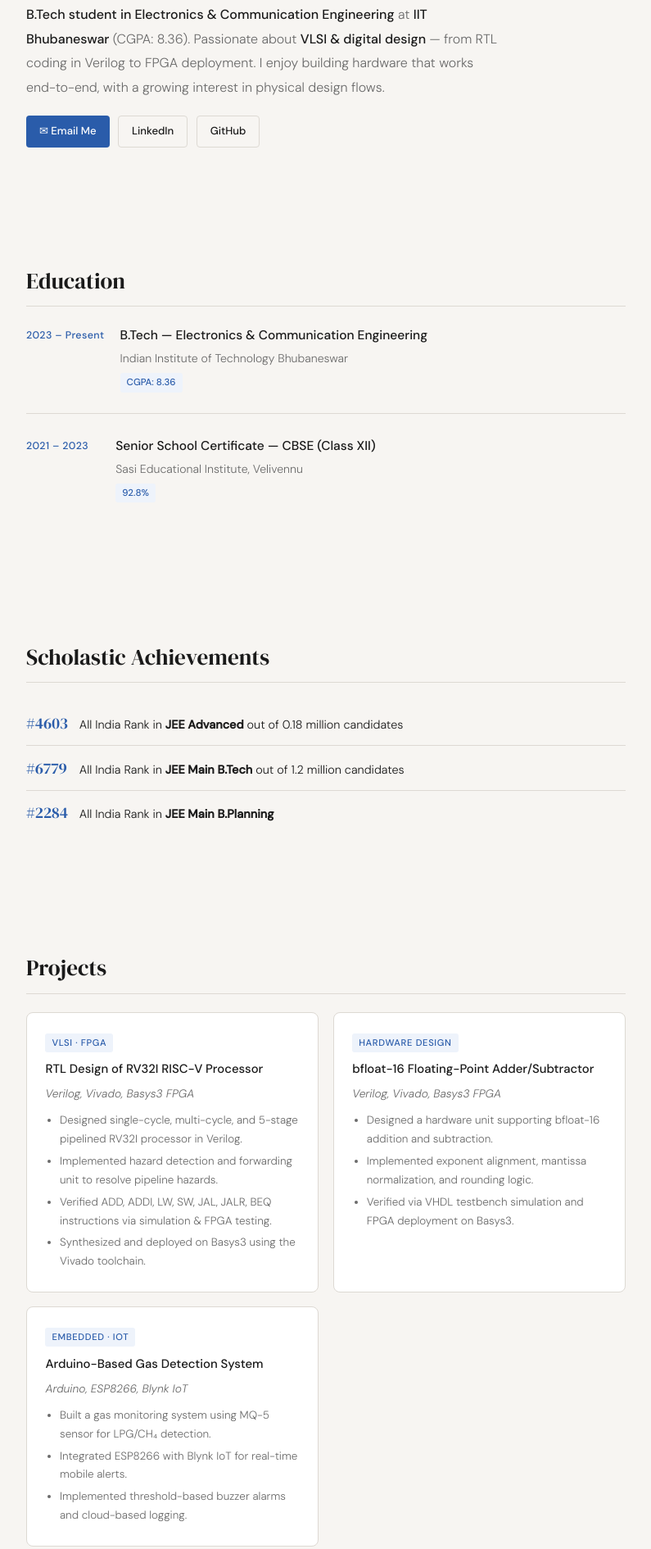
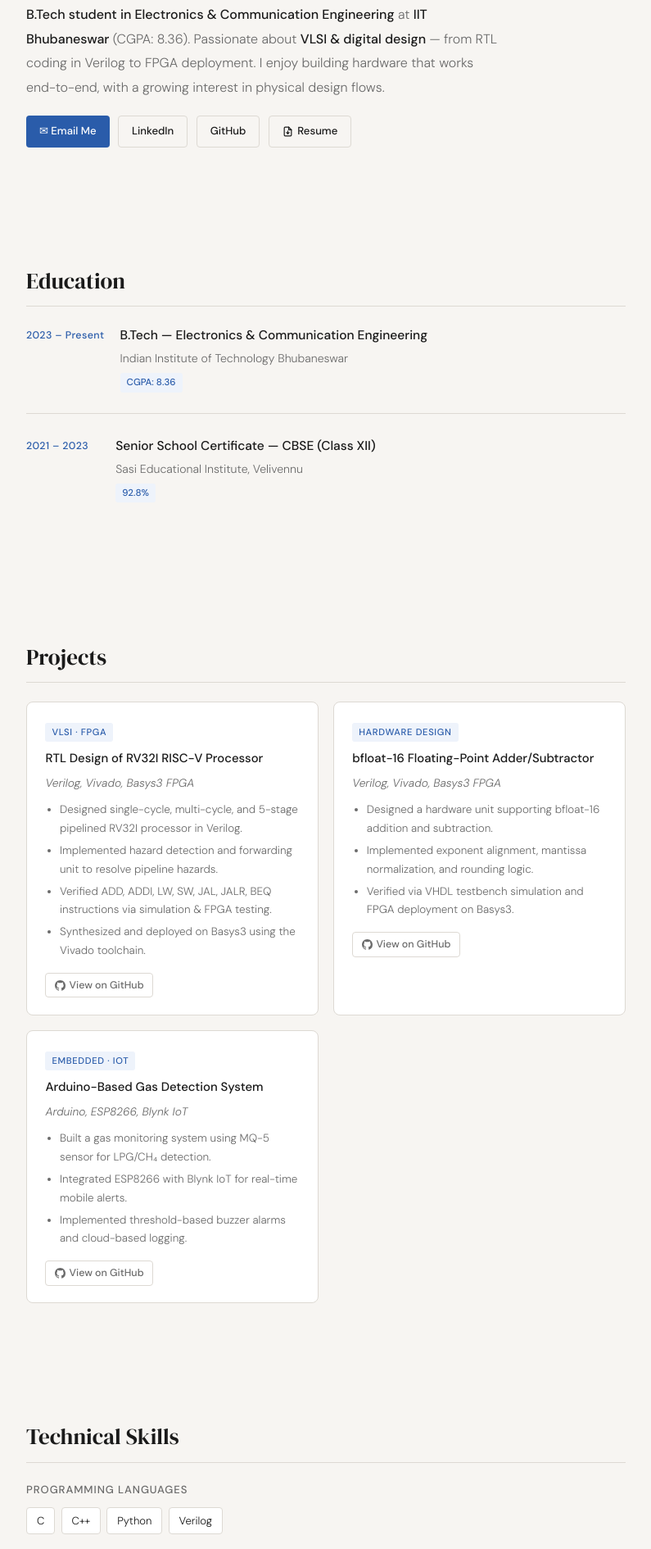
Before and after one commit to mohith6929/mohith6929.github.io, a plain HTML site: page index.html in a window 1280 px wide. Shown: the part 273-2163 px from the top of the page at 82% size, without its empty margins (242-1037 px from the left). Drawn offline with Linux system fonts and the light colour scheme.

Commit message:
added resume

```diff
--- a/index.html
+++ b/index.html
@@ -1,9 +1,9 @@
 <!DOCTYPE html>
 <html lang="en">
 <head>
-  <meta name="google-site-verification" content="uXdyasDzyXT3o-V6MEax5t4R5ZycYIDWDz2bCM5eoFo" />
   <meta charset="UTF-8" />
   <meta name="viewport" content="width=device-width, initial-scale=1.0"/>
+  <meta name="google-site-verification" content="uXdyasDzyXT3o-V6MEax5t4R5ZycYIDWDz2bCM5eoFo" />
   <title>Mohith Chowdary — ECE @ IIT Bhubaneswar</title>
   <link href="https://fonts.googleapis.com/css2?family=DM+Serif+Display&family=DM+Sans:ital,wght@0,300;0,400;0,500;1,300&display=swap" rel="stylesheet"/>
   <style>
@@ -83,6 +83,8 @@
     .card p { font-size: 0.86rem; margin: 0 0 0.6rem; }
     .card ul { padding-left: 1.1rem; }
     .card ul li { font-size: 0.84rem; color: var(--muted); margin-bottom: 0.25rem; }
+    .card-gh { display: inline-flex; align-items: center; gap: 0.3rem; margin-top: 0.7rem; font-size: 0.78rem; font-weight: 500; color: var(--muted); text-decoration: none; border: 1px solid var(--border); border-radius: 4px; padding: 0.22rem 0.65rem; transition: all 0.2s; }
+    .card-gh:hover { color: var(--accent); border-color: var(--accent); }
 
     .skills-block { margin-bottom: 1.4rem; }
     .skills-block h3 { font-size: 0.82rem; color: var(--muted); text-transform: uppercase; letter-spacing: 0.07em; margin-bottom: 0.6rem; }
@@ -147,8 +149,12 @@
     </p>
     <div class="hero-links">
       <a href="mailto:mohithchowdary6929@gmail.com" class="btn btn-primary">✉ Email Me</a>
-      <a href="https://www.linkedin.com/in/mohith-chowdary-053256307/" class="btn btn-outline" target="_blank">LinkedIn</a>
+      <a href="https://linkedin.com/in/Mohith-Chowdary" class="btn btn-outline" target="_blank">LinkedIn</a>
       <a href="https://github.com/mohith6929" class="btn btn-outline" target="_blank">GitHub</a>
+      <a href="Mohith_Chowdary.pdf" class="btn btn-outline" target="_blank" download="Mohith_Chowdary_Resume.pdf">
+        <svg width="13" height="13" viewBox="0 0 24 24" fill="none" stroke="currentColor" stroke-width="2.2" stroke-linecap="round" stroke-linejoin="round"><path d="M14 2H6a2 2 0 0 0-2 2v16a2 2 0 0 0 2 2h12a2 2 0 0 0 2-2V8z"/><polyline points="14 2 14 8 20 8"/><line x1="12" y1="11" x2="12" y2="17"/><polyline points="9 14 12 17 15 14"/></svg>
+        Resume
+      </a>
     </div>
   </section>
 
@@ -173,16 +179,6 @@
     </div>
   </section>
 
-  <!-- ACHIEVEMENTS -->
-  <section id="achievements" class="fade-in">
-    <h2>Scholastic Achievements</h2>
-    <ul class="ach-list">
-      <li><span class="ach-rank">#4603</span><span>All India Rank in <strong>JEE Advanced</strong> out of 0.18 million candidates</span></li>
-      <li><span class="ach-rank">#6779</span><span>All India Rank in <strong>JEE Main B.Tech</strong> out of 1.2 million candidates</span></li>
-      <li><span class="ach-rank">#2284</span><span>All India Rank in <strong>JEE Main B.Planning</strong></span></li>
-    </ul>
-  </section>
-
   <!-- PROJECTS -->
   <section id="projects" class="fade-in">
     <h2>Projects</h2>
@@ -198,6 +194,10 @@
           <li>Verified ADD, ADDI, LW, SW, JAL, JALR, BEQ instructions via simulation &amp; FPGA testing.</li>
           <li>Synthesized and deployed on Basys3 using the Vivado toolchain.</li>
         </ul>
+        <a href="https://github.com/mohith6929/RISC-V-Processor" class="card-gh" target="_blank">
+          <svg width="13" height="13" viewBox="0 0 24 24" fill="currentColor"><path d="M12 0C5.37 0 0 5.37 0 12c0 5.31 3.435 9.795 8.205 11.385.6.105.825-.255.825-.57 0-.285-.015-1.23-.015-2.235-3.015.555-3.795-.735-4.035-1.41-.135-.345-.72-1.41-1.23-1.695-.42-.225-1.02-.78-.015-.795.945-.015 1.62.87 1.845 1.23 1.08 1.815 2.805 1.305 3.495.99.105-.78.42-1.305.765-1.605-2.67-.3-5.46-1.335-5.46-5.925 0-1.305.465-2.385 1.23-3.225-.12-.3-.54-1.53.12-3.18 0 0 1.005-.315 3.3 1.23.96-.27 1.98-.405 3-.405s2.04.135 3 .405c2.295-1.56 3.3-1.23 3.3-1.23.66 1.65.24 2.88.12 3.18.765.84 1.23 1.905 1.23 3.225 0 4.605-2.805 5.625-5.475 5.925.435.375.81 1.095.81 2.22 0 1.605-.015 2.895-.015 3.3 0 .315.225.69.825.57A12.02 12.02 0 0 0 24 12c0-6.63-5.37-12-12-12z"/></svg>
+          View on GitHub
+        </a>
       </div>
 
       <div class="card">
@@ -209,6 +209,10 @@
           <li>Implemented exponent alignment, mantissa normalization, and rounding logic.</li>
           <li>Verified via VHDL testbench simulation and FPGA deployment on Basys3.</li>
         </ul>
+        <a href="https://github.com/mohith6929/bfloat16-adder-subtractor" class="card-gh" target="_blank">
+          <svg width="13" height="13" viewBox="0 0 24 24" fill="currentColor"><path d="M12 0C5.37 0 0 5.37 0 12c0 5.31 3.435 9.795 8.205 11.385.6.105.825-.255.825-.57 0-.285-.015-1.23-.015-2.235-3.015.555-3.795-.735-4.035-1.41-.135-.345-.72-1.41-1.23-1.695-.42-.225-1.02-.78-.015-.795.945-.015 1.62.87 1.845 1.23 1.08 1.815 2.805 1.305 3.495.99.105-.78.42-1.305.765-1.605-2.67-.3-5.46-1.335-5.46-5.925 0-1.305.465-2.385 1.23-3.225-.12-.3-.54-1.53.12-3.18 0 0 1.005-.315 3.3 1.23.96-.27 1.98-.405 3-.405s2.04.135 3 .405c2.295-1.56 3.3-1.23 3.3-1.23.66 1.65.24 2.88.12 3.18.765.84 1.23 1.905 1.23 3.225 0 4.605-2.805 5.625-5.475 5.925.435.375.81 1.095.81 2.22 0 1.605-.015 2.895-.015 3.3 0 .315.225.69.825.57A12.02 12.02 0 0 0 24 12c0-6.63-5.37-12-12-12z"/></svg>
+          View on GitHub
+        </a>
       </div>
 
       <div class="card">
@@ -220,9 +224,11 @@
           <li>Integrated ESP8266 with Blynk IoT for real-time mobile alerts.</li>
           <li>Implemented threshold-based buzzer alarms and cloud-based logging.</li>
         </ul>
+        <a href="https://github.com/mohith6929/arduino-gas-detection" class="card-gh" target="_blank">
+          <svg width="13" height="13" viewBox="0 0 24 24" fill="currentColor"><path d="M12 0C5.37 0 0 5.37 0 12c0 5.31 3.435 9.795 8.205 11.385.6.105.825-.255.825-.57 0-.285-.015-1.23-.015-2.235-3.015.555-3.795-.735-4.035-1.41-.135-.345-.72-1.41-1.23-1.695-.42-.225-1.02-.78-.015-.795.945-.015 1.62.87 1.845 1.23 1.08 1.815 2.805 1.305 3.495.99.105-.78.42-1.305.765-1.605-2.67-.3-5.46-1.335-5.46-5.925 0-1.305.465-2.385 1.23-3.225-.12-.3-.54-1.53.12-3.18 0 0 1.005-.315 3.3 1.23.96-.27 1.98-.405 3-.405s2.04.135 3 .405c2.295-1.56 3.3-1.23 3.3-1.23.66 1.65.24 2.88.12 3.18.765.84 1.23 1.905 1.23 3.225 0 4.605-2.805 5.625-5.475 5.925.435.375.81 1.095.81 2.22 0 1.605-.015 2.895-.015 3.3 0 .315.225.69.825.57A12.02 12.02 0 0 0 24 12c0-6.63-5.37-12-12-12z"/></svg>
+          View on GitHub
+        </a>
       </div>
-
-    </div>
   </section>
 
   <!-- SKILLS -->
@@ -293,10 +299,20 @@
 
   </section>
 
+  <!-- ACHIEVEMENTS -->
+  <section id="achievements" class="fade-in">
+    <h2>Scholastic Achievements</h2>
+    <ul class="ach-list">
+      <li><span class="ach-rank">#4603</span><span>All India Rank in <strong>JEE Advanced</strong> out of 0.18 million candidates</span></li>
+      <li><span class="ach-rank">#6779</span><span>All India Rank in <strong>JEE Main B.Tech</strong> out of 1.2 million candidates</span></li>
+      <li><span class="ach-rank">#2284</span><span>All India Rank in <strong>JEE Main B.Planning</strong></span></li>
+    </ul>
+  </section>
+
 </div>
 
 <footer>
-  <p>© 2025 Thalacheeru Mohith Chowdary &nbsp;·&nbsp;
+  <p>© 2026 Thalacheeru Mohith Chowdary &nbsp;·&nbsp;
     <a href="mailto:mohithchowdary6929@gmail.com">mohithchowdary6929@gmail.com</a> &nbsp;·&nbsp;
     IIT Bhubaneswar
   </p>
```
Also changed, not shown: 1 other file.
